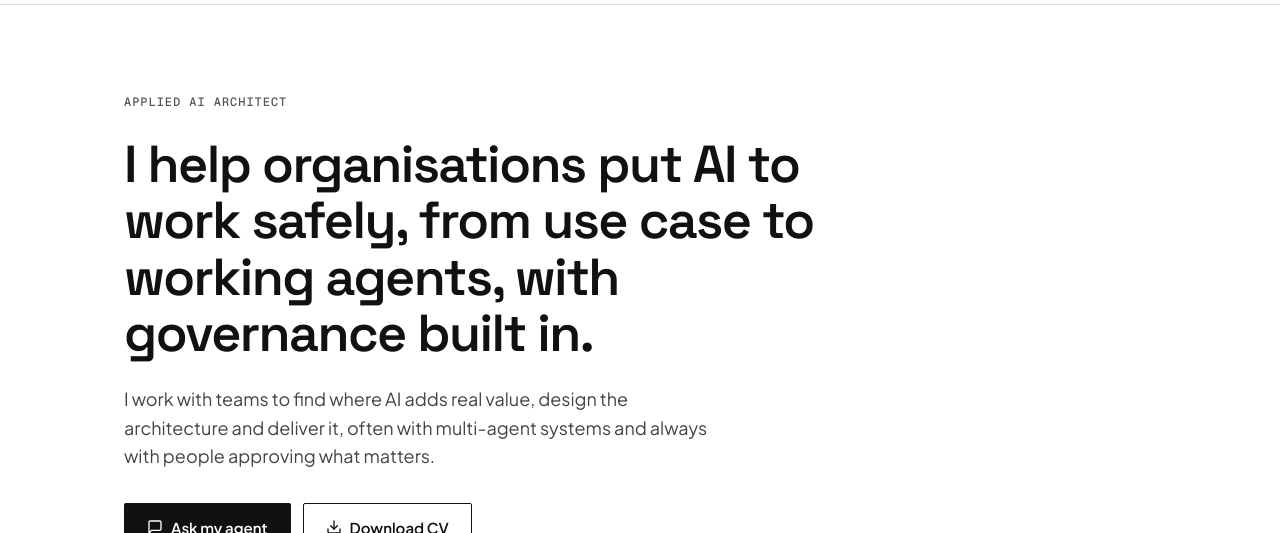
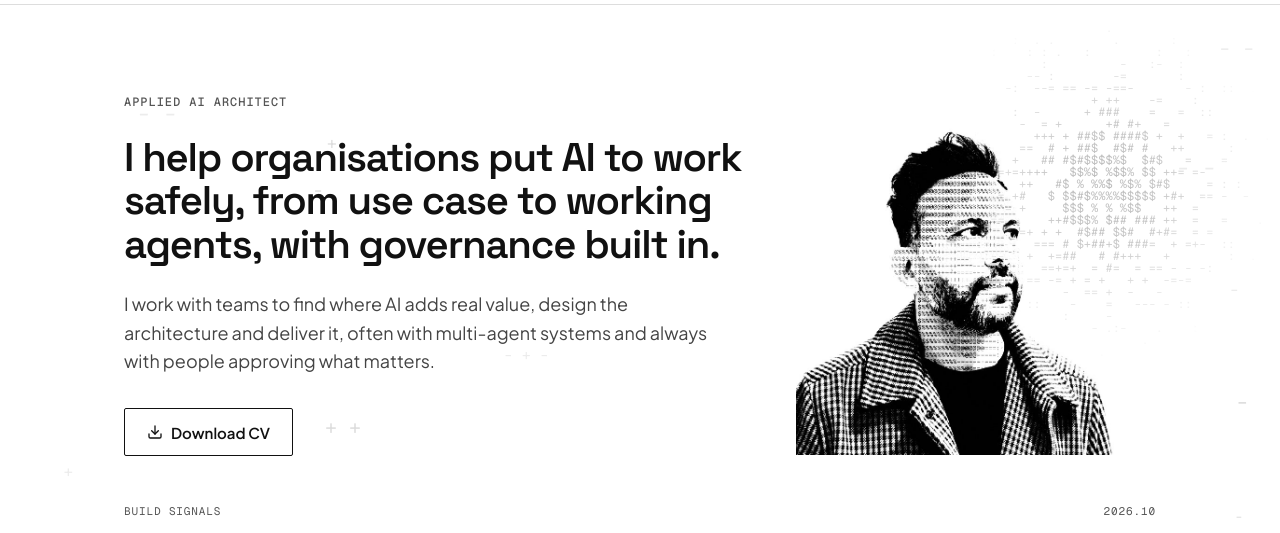
Before and after one commit to artrume-dev/portfolio, a website: page portfolio/index.html in a window 1280 px wide. Shown: the part 64-597 px from the top of the page. Drawn offline with nearby package versions, Linux system fonts and the light colour scheme.

Commit message:
Add ASCII portrait and background, simplify hero and capabilities
- Hero: ASCII portrait in the right column with an ASCII field spilling
  from its top-right corner; heading capped at 40px (case studies too)
- Build signals: plain horizontal strip below the hero, no box
- Faint "+" and "-" marks scattered behind each section on the home
  and case study pages (portfolio/ascii-bg.js, seeded so stable)
- Hide "Ask my agent" (hero button, chat section, floating button)
  behind a body class so it can be restored later
- Capabilities: Evaluation and ML foundations to Developing,
  AI governance to Medium

Co-Authored-By: Claude Opus 5.5 <noreply@anthropic.com>

```diff
--- /dev/null
+++ b/portfolio/ascii-bg.js
@@ -0,0 +1,92 @@
+// Decorative ASCII background: scatters faint "+" and "-" marks behind each section.
+// Purely visual (aria-hidden, no pointer events). Positions are seeded per section,
+// so the pattern looks random but stays the same on every visit and resize.
+// Styles: .ascii-bg in index.html and case-studies/case-study.css.
+
+const MARKS = ["+", "+", "-", "+", "-", "+ +", "- -", "+-", "- + -"];
+
+function hash(str) {
+  let h = 2166136261;
+  for (let i = 0; i < str.length; i++) h = Math.imul(h ^ str.charCodeAt(i), 16777619);
+  return h >>> 0;
+}
+
+function seeded(seed) {
+  return () => {
+    seed = (seed + 0x6d2b79f5) | 0;
+    let t = Math.imul(seed ^ (seed >>> 15), 1 | seed);
+    t = (t + Math.imul(t ^ (t >>> 7), 61 | t)) ^ t;
+    return ((t ^ (t >>> 14)) >>> 0) / 4294967296;
+  };
+}
+
+export function scatterAscii(selector = "main section, main > header") {
+  document.querySelectorAll(selector).forEach((section, index) => {
+    if (section.dataset.ascii === "off" || section.querySelector(":scope > .ascii-bg")) return;
+    const rand = seeded(hash(`${section.id || section.className}:${index}`));
+    const { width, height } = section.getBoundingClientRect();
+    const count = Math.max(6, Math.min(26, Math.round((width * height) / 60000)));
+
+    const layer = document.createElement("div");
+    layer.className = "ascii-bg";
+    layer.setAttribute("aria-hidden", "true");
+
+    for (let i = 0; i < count; i++) {
+      const mark = document.createElement("span");
+      mark.textContent = MARKS[Math.floor(rand() * MARKS.length)];
+      // Half the marks sit in the side gutters, the rest anywhere, so text stays clear.
+      const inGutter = rand() < 0.5;
+      const x = inGutter ? (rand() < 0.5 ? rand() * 9 : 91 + rand() * 8) : rand() * 98;
+      mark.style.left = `${x.toFixed(2)}%`;
+      mark.style.top = `${(rand() * 94 + 2).toFixed(2)}%`;
+      mark.style.fontSize = `${Math.round(12 + rand() * 10)}px`;
+      if (rand() < 0.35) mark.className = "faint";
+      layer.append(mark);
+    }
+    section.prepend(layer);
+  });
+}
+
+// ASCII field that spills out of an element from a point near one of its corners
+// (used behind the hero portrait). Characters match the portrait's own ASCII set
+// and thin out with distance; CSS masks the edge into a soft fade.
+const RAMP = ["%", "$", "#", "+", "=", "-", ":", "."];
+
+export function asciiBurst(host, { originX = 0.85, originY = 0.14, radius: maxRadius = 210, spread = 0.6 } = {}) {
+  if (!host) return;
+  const layer = document.createElement("pre");
+  layer.className = "ascii-burst";
+  layer.setAttribute("aria-hidden", "true");
+  layer.style.inset = `${-spread * 100}%`;
+  host.prepend(layer);
+
+  const draw = () => {
+    const box = host.getBoundingClientRect();
+    if (!box.width) return;
+    const radius = Math.min(maxRadius, box.width * 0.5); // smaller on phones
+    const cellW = 7.2, cellH = 12; // 12px Geist Mono
+    const w = box.width * (1 + spread * 2), h = box.height * (1 + spread * 2);
+    const cols = Math.ceil(w / cellW), rows = Math.ceil(h / cellH);
+    const ox = (box.width * (spread + originX)), oy = (box.height * (spread + originY)); // px in layer
+    const rand = seeded(hash(`burst:${originX}:${originY}`));
+    let out = "";
+    for (let r = 0; r < rows; r++) {
+      for (let c = 0; c < cols; c++) {
+        const d = Math.hypot(c * cellW - ox, r * cellH - oy) / radius; // 0 at origin, 1 at edge
+        if (d >= 1) { out += " "; continue; }
+        const density = (1 - d) * 0.85 + (rand() - 0.5) * 0.3;
+        if (rand() > density) { out += " "; continue; }
+        const i = Math.min(RAMP.length - 1, Math.max(0, Math.floor(d * RAMP.length + (rand() - 0.5) * 2)));
+        out += RAMP[i];
+      }
+      out += "\n";
+    }
+    layer.textContent = out;
+    layer.style.setProperty("--burst-x", `${ox}px`);
+    layer.style.setProperty("--burst-y", `${oy}px`);
+    layer.style.setProperty("--burst-r", `${radius}px`);
+  };
+  draw();
+  let t;
+  new ResizeObserver(() => { clearTimeout(t); t = setTimeout(draw, 120); }).observe(host);
+}
--- a/portfolio/case-studies/case-study.css
+++ b/portfolio/case-studies/case-study.css
@@ -41,7 +41,7 @@ a:hover{color:var(--muted-foreground)}
 
 /* type */
 h1,h2,h3,h4{font-family:var(--font-display);font-weight:600;margin:0}
-h1{font-size:clamp(32px,4.2vw,52px);line-height:1.08;letter-spacing:-.03em}
+h1{font-size:clamp(32px,4.2vw,40px);line-height:1.08;letter-spacing:-.03em}
 h2{font-size:36px;line-height:1.15;letter-spacing:-.025em}
 h3{font-size:22px;line-height:1.25;letter-spacing:-.015em}
 p{margin:0}
@@ -111,6 +111,14 @@ code{font-family:var(--font-mono);font-size:.9em}
 .subnav a[aria-current="true"]{border-bottom-color:var(--foreground)}
 .subnav .meta{margin-left:auto;white-space:nowrap;padding-left:var(--space-4)}
 @media (max-width:520px){.subnav .meta{display:none}}
+
+/* section stacking + decorative ASCII marks (portfolio/ascii-bg.js) */
+main section,main > header{position:relative}
+main section > .wrap,main > header > .wrap{position:relative;z-index:1}
+.ascii-bg{position:absolute;inset:0;overflow:hidden;pointer-events:none;user-select:none;z-index:0;font-family:var(--font-mono);color:var(--border)}
+.ascii-bg span{position:absolute;line-height:1;white-space:pre}
+.ascii-bg span.faint{opacity:.55}
+@media print{.ascii-bg{display:none}}
 
 /* parts and blocks */
 .part{padding:var(--space-18) 0;border-bottom:1px solid var(--border)}
--- a/portfolio/case-studies/case-study.js
+++ b/portfolio/case-studies/case-study.js
@@ -1,3 +1,5 @@
+import { scatterAscii } from "/portfolio/ascii-bg.js";
+
 // Shared behaviour for case study pages: mobile menu and the Intro / Technical sub-nav.
 
 const toggle = document.querySelector(".nav-toggle");
@@ -24,3 +26,5 @@ if (parts.length && "IntersectionObserver" in window) {
   }, { rootMargin: "-40% 0px -55% 0px" });
   parts.forEach((p) => io.observe(p));
 }
+
+scatterAscii();
--- a/portfolio/index.html
+++ b/portfolio/index.html
@@ -57,7 +57,7 @@ summary::-webkit-details-marker{display:none}
 
 /* type */
 h1,h2,h3,h4{font-family:var(--font-display);font-weight:600;margin:0}
-h1{font-size:clamp(32px,4.2vw,52px);line-height:1.08;letter-spacing:-.03em}
+h1{font-size:clamp(32px,4.2vw,40px);line-height:1.08;letter-spacing:-.03em}
 h2{font-size:36px;line-height:1.15;letter-spacing:-.025em}
 h3{font-size:22px;line-height:1.25;letter-spacing:-.015em}
 p{margin:0}
@@ -95,7 +95,14 @@ code{font-family:var(--font-mono);font-size:.9em}
 }
 
 /* sections */
-section{padding:var(--space-18) 0;border-bottom:1px solid var(--border)}
+section{position:relative;padding:var(--space-18) 0;border-bottom:1px solid var(--border)}
+section > .wrap,section > .col{position:relative;z-index:1}
+
+/* decorative ASCII marks (portfolio/ascii-bg.js) */
+.ascii-bg{position:absolute;inset:0;overflow:hidden;pointer-events:none;user-select:none;z-index:0;font-family:var(--font-mono);color:var(--border)}
+.ascii-bg span{position:absolute;line-height:1;white-space:pre}
+.ascii-bg span.faint{opacity:.55}
+@media print{.ascii-bg{display:none}}
 section.band{background:var(--secondary)}
 .section-head{display:flex;justify-content:space-between;align-items:baseline;gap:var(--space-4);flex-wrap:wrap;margin-bottom:var(--space-8)}
 .section-head .lede{flex-basis:100%;font-size:16px;margin-top:var(--space-2)}
@@ -103,16 +110,25 @@ section.band{background:var(--secondary)}
 /* hero */
 .hero{padding:var(--space-22) 0 var(--space-18)}
 .hero .wrap{display:flex;flex-direction:column;gap:var(--space-12)}
-.hero-copy{max-width:780px;min-width:0;display:flex;flex-direction:column;gap:var(--space-6)}
+.hero-top{display:flex;flex-wrap:wrap;gap:var(--space-12);align-items:center}
+.hero-copy{flex:999 1 520px;min-width:0;display:flex;flex-direction:column;gap:var(--space-6)}
+.hero{overflow:hidden}
+.hero-portrait{flex:1 1 360px;max-width:440px;margin:0 auto;position:relative;isolation:isolate}
+.hero-portrait img{position:relative;z-index:1;display:block;width:100%;height:auto;mix-blend-mode:multiply}
+/* ASCII spilling out of the portrait's corner (asciiBurst in portfolio/ascii-bg.js) */
+.ascii-burst{position:absolute;z-index:0;margin:0;overflow:hidden;pointer-events:none;user-select:none;font:400 12px/12px var(--font-mono);color:var(--panel-muted-foreground);white-space:pre;
+  -webkit-mask-image:radial-gradient(circle var(--burst-r,210px) at var(--burst-x,50%) var(--burst-y,50%),#000 0,rgba(0,0,0,.75) 35%,rgba(0,0,0,.3) 70%,transparent 100%);
+  mask-image:radial-gradient(circle var(--burst-r,210px) at var(--burst-x,50%) var(--burst-y,50%),#000 0,rgba(0,0,0,.75) 35%,rgba(0,0,0,.3) 70%,transparent 100%)}
+@media print{.ascii-burst{display:none}}
 .hero-actions{display:flex;flex-wrap:wrap;gap:var(--space-3);padding-top:var(--space-2)}
 
 /* signal panel */
-.signal{background:var(--primary);color:var(--primary-foreground);border-radius:var(--radius-base);padding:28px;display:grid;grid-template-columns:repeat(3,1fr);gap:22px var(--space-8)}
-.signal-head{grid-column:1/-1;display:flex;justify-content:space-between;gap:var(--space-3);font:400 11px/1.4 var(--font-mono);letter-spacing:.08em;text-transform:uppercase;color:var(--panel-muted-foreground)}
-.signal-metric{display:flex;flex-direction:column;gap:4px;border-top:1px solid var(--panel-rule);padding-top:18px}
+.signal{color:var(--foreground);padding:0;display:grid;grid-template-columns:repeat(3,1fr);gap:22px var(--space-8)}
+.signal-head{grid-column:1/-1;display:flex;justify-content:space-between;gap:var(--space-3);font:400 11px/1.4 var(--font-mono);letter-spacing:.08em;text-transform:uppercase;color:var(--muted-foreground)}
+.signal-metric{display:flex;flex-direction:column;gap:4px;border-top:1px solid var(--border);padding-top:18px}
 @media (max-width:720px){.signal{grid-template-columns:1fr}}
 .signal-metric b{font:600 44px/1 var(--font-display);letter-spacing:-.03em}
-.signal-metric span{font-size:14px;line-height:1.5;color:var(--panel-muted-foreground)}
+.signal-metric span{font-size:14px;line-height:1.5;color:var(--body-foreground)}
 
 /* chat */
 .chat{background:var(--muted)}
@@ -247,9 +263,11 @@ footer .wrap{display:flex;justify-content:space-between;gap:12px;flex-wrap:wrap;
 .ask-fab{position:fixed;right:var(--space-6);bottom:calc(var(--space-6) + env(safe-area-inset-bottom,0px));z-index:30;box-shadow:0 0 0 1px var(--background);transition:opacity .2s,transform .2s}
 .ask-fab[hidden]{display:inline-flex;opacity:0;transform:translateY(8px);pointer-events:none;visibility:hidden}
 @media (prefers-reduced-motion:reduce){.ask-fab{transition:none}}
+/* "Ask my agent" switched off: remove class="ask-off" from <body> to bring back the hero button, chat section and floating button */
+body.ask-off [data-ask-focus],body.ask-off #ask{display:none !important}
 </style>
 </head>
-<body>
+<body class="ask-off">
 
 <header class="site-header">
   <div class="wrap">
@@ -275,6 +293,7 @@ footer .wrap{display:flex;justify-content:space-between;gap:12px;flex-wrap:wrap;
 <!-- HERO -->
 <section class="hero">
   <div class="wrap">
+    <div class="hero-top">
     <div class="hero-copy">
       <p class="eyebrow">Applied AI Architect</p>
       <h1>I help organisations put AI to work safely, from use case to working agents, with governance built in.</h1>
@@ -289,6 +308,11 @@ footer .wrap{display:flex;justify-content:space-between;gap:12px;flex-wrap:wrap;
           Download CV
         </a>
       </div>
+    </div>
+
+    <figure class="hero-portrait">
+      <img src="/assets/images/samar-ascii.jpg" width="771" height="771" alt="Portrait of Samar Mustafa, with his face rendered in ASCII characters" fetchpriority="high">
+    </figure>
     </div>
 
     <aside class="signal" aria-label="Build signals">
@@ -464,10 +488,10 @@ footer .wrap{display:flex;justify-content:space-between;gap:12px;flex-wrap:wrap;
           <tr><td>Multi-agent architecture</td><td>Agent roles, handoffs, supervisor and parallel patterns, human approval gates, failure handling</td><td><a href="/case-studies/agent-factory">Agent factory</a>, <a href="/case-studies/heumyn">Heumyn AI</a></td><td><span class="depth"><i class="on"></i><i class="on"></i><i class="on"></i><span>High</span></span></td></tr>
           <tr><td>LLM engineering</td><td>Context management, prompt caching, tool and schema design, structured output, sampling</td><td><a href="/case-studies/betterfound">Betterfound</a>, <a href="/case-studies/heumyn">Heumyn AI</a>, agent factory</td><td><span class="depth"><i class="on"></i><i class="on"></i><i class="on"></i><span>High</span></span></td></tr>
           <tr><td>MCP and integration</td><td>MCP server design, connecting design and business systems to agents</td><td>Heumyn MCP server, Figma MCP proof of concept</td><td><span class="depth"><i class="on"></i><i class="on"></i><i></i><span>Medium</span></span></td></tr>
-          <tr><td>Evaluation</td><td>Test sets, scoring, regression tracking, LLM-as-judge</td><td>F1 Score, A11yCheck test set, Betterfound embeddings spike</td><td><span class="depth"><i class="on"></i><i class="on"></i><i></i><span>Medium</span></span></td></tr>
+          <tr><td>Evaluation</td><td>Test sets, scoring, regression tracking, LLM-as-judge</td><td>F1 Score, A11yCheck test set, Betterfound embeddings spike</td><td><span class="depth"><i class="on"></i><i></i><i></i><span>Developing</span></span></td></tr>
           <tr><td>Retrieval (RAG)</td><td>Chunking, embeddings, hybrid search, re-ranking, retrieval evals</td><td>Betterfound catalogue search; RAG project with measured evals, planned for early 2027</td><td><span class="depth"><i class="on"></i><i></i><i></i><span>Developing</span></span></td></tr>
-          <tr><td>AI governance</td><td>Risk classification, human oversight design, threat modelling, EU AI Act</td><td><a href="#build">How I build</a>; AIGP in progress</td><td><span class="depth"><i class="on"></i><i></i><i></i><span>Developing</span></span></td></tr>
-          <tr><td>ML foundations</td><td>Attention, backpropagation, embeddings, loss functions</td><td>Formula appendix, study notes</td><td><span class="depth"><i class="on"></i><i class="on"></i><i></i><span>Medium</span></span></td></tr>
+          <tr><td>AI governance</td><td>Risk classification, human oversight design, threat modelling, EU AI Act</td><td><a href="#build">How I build</a>; AIGP in progress</td><td><span class="depth"><i class="on"></i><i class="on"></i><i></i><span>Medium</span></span></td></tr>
+          <tr><td>ML foundations</td><td>Attention, backpropagation, embeddings, loss functions</td><td>Formula appendix, study notes</td><td><span class="depth"><i class="on"></i><i></i><i></i><span>Developing</span></span></td></tr>
         </tbody>
       </table>
     </div>
@@ -575,6 +599,10 @@ footer .wrap{display:flex;justify-content:space-between;gap:12px;flex-wrap:wrap;
 
 <script type="module">
 import { ask } from "/portfolio/chat.js";
+import { scatterAscii, asciiBurst } from "/portfolio/ascii-bg.js";
+
+scatterAscii();
+asciiBurst(document.querySelector(".hero-portrait"), { originX: 0.85, originY: 0.25, radius: 185 });
 
 // Mobile menu
 const toggle = document.querySelector(".nav-toggle");
@@ -661,13 +689,14 @@ document.querySelectorAll("[data-ask-focus]").forEach((a) => a.addEventListener(
 }));
 
 // Floating button: shown when neither the hero nor the chat is on screen
+const askEnabled = !document.body.classList.contains("ask-off");
 const fab = document.querySelector(".ask-fab");
 const visible = new Map();
 const io = new IntersectionObserver((entries) => {
   for (const e of entries) visible.set(e.target, e.isIntersecting);
   fab.hidden = [...visible.values()].some(Boolean);
 }, { threshold: 0.1 });
-[document.querySelector(".hero"), document.getElementById("ask"), document.getElementById("contact")].forEach((s) => io.observe(s));
+if (askEnabled) [document.querySelector(".hero"), document.getElementById("ask"), document.getElementById("contact")].forEach((s) => io.observe(s));
 </script>
 </body>
 </html>
```
Also changed, not shown: assets/images/samar-ascii.jpg (added).
